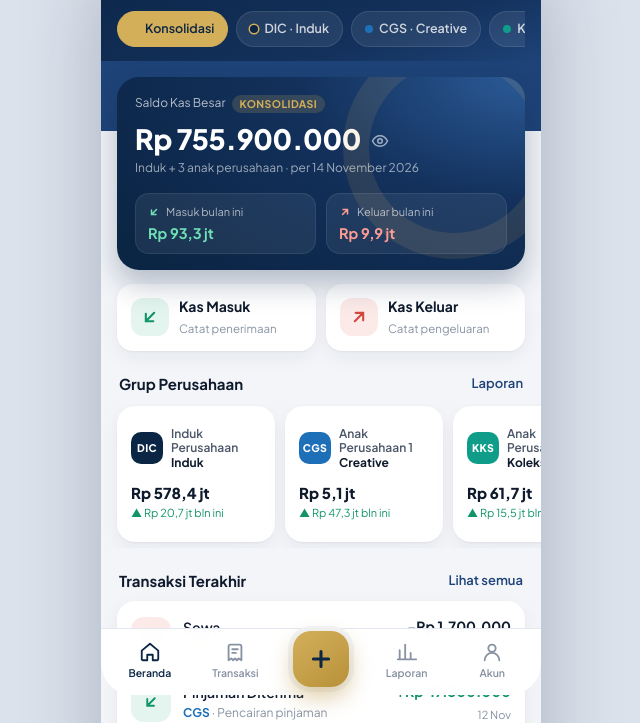
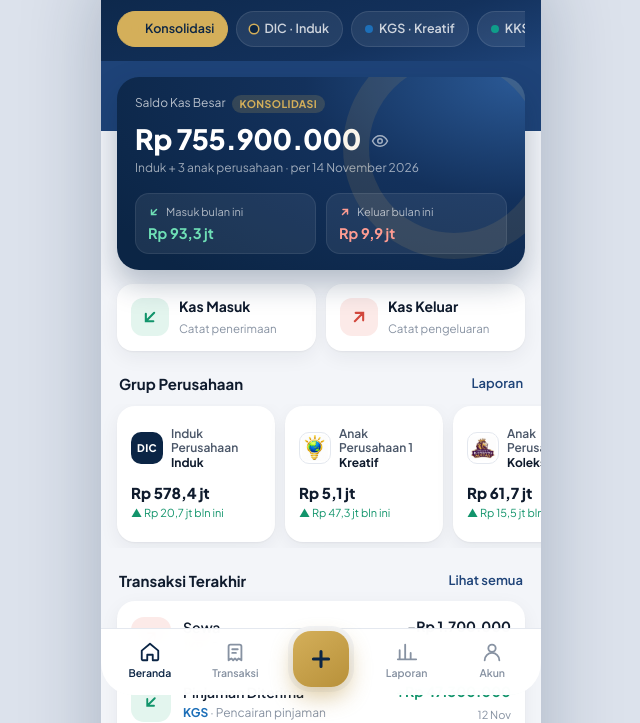
Before and after one commit to sigitsae/dannymamesah, a plain HTML site: page investment_corp.html in a window 1280 px wide. Shown: the part 81-804 px from the top of the page, without its empty margins (319-959 px from the left). Drawn offline with Linux system fonts and the light colour scheme.

Commit message:
Add company logos and rename Creative to Kreatif Global Studio
Co-Authored-By: Claude Sonnet 5.5 <noreply@anthropic.com>

```diff
--- a/investment_corp.html
+++ b/investment_corp.html
@@ -110,6 +110,8 @@
   .subs::-webkit-scrollbar{display:none}
   .sub-card{flex:none;width:158px;padding:14px;text-align:left}
   .sub-card .top{display:flex;align-items:center;gap:8px;margin-bottom:12px}
+  .badge.has-img{background:#fff;border:1px solid var(--line);padding:2px;overflow:hidden}
+  .badge.has-img img{width:100%;height:100%;object-fit:contain}
   .badge{width:32px;height:32px;border-radius:10px;display:grid;place-items:center;color:#fff;font-size:10.5px;font-weight:800;letter-spacing:.03em;flex:none}
   .sub-card .nm{font-size:12px;font-weight:600;color:var(--ink-2);line-height:1.2}
   .sub-card .v{font-size:15px;font-weight:800}
@@ -564,14 +566,15 @@
 /* ================= DATA ================= */
 const COMPANIES = [
   { id:'induk', code:'DIC', name:'Dannys Investment Corp',       short:'Induk',    role:'Induk Perusahaan', color:'#0B2545', open:500000000 },
-  { id:'a',     code:'CGS', name:'PT Creative Global Studio',      short:'Creative', role:'Anak Perusahaan 1', color:'#1D6FB8', open:120000000 },
-  { id:'b',     code:'KKS', name:'PT Koleksi Kandang Sultan',     short:'Koleksi' , role:'Anak Perusahaan 2', color:'#0F9D8A', open: 85000000 },
-  { id:'c',     code:'JKP', name:'Jasa Konsultan Pribadi',        short:'Konsultan', role:'Usaha Perorangan (non-PT)', color:'#C9821B', open: 60000000 },
+  { id:'a',     code:'KGS', name:'PT Kreatif Global Studio',      short:'Kreatif', icon:'assets/img/kgs-icon.png', logo:'assets/img/kgs-logo.png', role:'Anak Perusahaan 1', color:'#1D6FB8', open:120000000 },
+  { id:'b',     code:'KKS', name:'PT Koleksi Kandang Sultan',     short:'Koleksi', icon:'assets/img/kks-icon.png', logo:'assets/img/kks-logo.png', role:'Anak Perusahaan 2', color:'#0F9D8A', open: 85000000 },
+  { id:'c',     code:'JKP', name:'Jasa Konsultan Pribadi',        short:'Konsultan', icon:'assets/img/jkp-icon.png', logo:'assets/img/jkp-logo.png', role:'Usaha Perorangan (non-PT)', color:'#C9821B', open: 60000000 },
 ];
 const CATS = {
   in:  ['Setoran Modal','Pendapatan Usaha','Dividen Anak Usaha','Pinjaman Diterima','Pengembalian Dana','Penerimaan Lain'],
   out: ['Operasional Kantor','Gaji & Honor','Dana ke Anak Usaha','Pembelian Aset','Pajak','Sewa','Biaya Lain'],
 };
+const badge = c => c.icon ? `<span class="badge has-img"><img src="${c.icon}" alt="${c.code}"></span>` : `<span class="badge" style="background:${c.color}">${c.code}</span>`;
 const STORE_KEY = 'dic_kasbesar_v1';
 const co = id => COMPANIES.find(c => c.id === id);
 
@@ -678,7 +681,7 @@ function renderHome(){
     const ca = state.txs.filter(t=>t.company===c.id), cm = ca.filter(t=>ym(t.date)===m);
     const net = sum(cm,'in') - sum(cm,'out');
     return `<button class="card sub-card" data-s="${c.id}">
-      <div class="top"><span class="badge" style="background:${c.color}">${c.code}</span><span class="nm">${c.role}<br><b style="color:var(--ink)">${c.short}</b></span></div>
+      <div class="top">${badge(c)}<span class="nm">${c.role}<br><b style="color:var(--ink)">${c.short}</b></span></div>
       <div class="v">${mask(rpShort(balanceOf(ca,c.open)))}</div>
       <div class="d ${net>=0?'pos':'neg'}">${net>=0?'▲':'▼'} ${mask(rpShort(Math.abs(net)))} bln ini</div>
     </button>`;
@@ -729,7 +732,7 @@ function renderReport(){
   const list = state.scope === 'all' ? COMPANIES : [co(state.scope)];
   document.getElementById('co-list').innerHTML = list.map(c => {
     const ca = state.txs.filter(t=>t.company===c.id), cb = ca.filter(t=>ym(t.date)<=m), cm = ca.filter(t=>ym(t.date)===m);
-    return `<div class="co-row"><span class="badge" style="background:${c.color}">${c.code}</span>
+    return `<div class="co-row">${badge(c)}
       <div class="mid"><div class="nm">${c.name}</div><div class="meta"><span class="pos">+${mask(rpShort(sum(cm,'in')))}</span> · <span class="neg">−${mask(rpShort(sum(cm,'out')))}</span></div></div>
       <div class="r"><b>${mask(rpShort(balanceOf(cb,c.open)))}</b></div></div>`;
   }).join('');
@@ -747,7 +750,7 @@ function renderOrg(){
   document.getElementById('org').innerHTML = COMPANIES.map((c,i) =>
     `<div class="co-row" style="${i>0?'padding-left:30px':''}">
       ${i>0?'<svg width="14" height="14" viewBox="0 0 24 24" fill="none" stroke="#C5CDD9" stroke-width="2" style="margin-left:-6px"><path d="M4 2v12h16"/></svg>':''}
-      <span class="badge" style="background:${c.color}">${c.code}</span>
+      ${badge(c)}
       <div class="mid"><div class="nm">${c.name}</div><div class="meta">${c.role}${i>0?' · nama sementara':''}</div></div></div>`).join('');
 }
 
```
Also changed, not shown: assets/img/jkp-icon.png (added), assets/img/jkp-logo.png (added), assets/img/kgs-icon.png (added), assets/img/kgs-logo.png (added), assets/img/kks-icon.png (added), assets/img/kks-logo.png (added).
